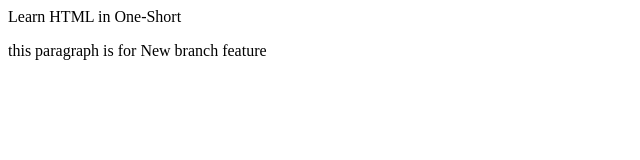
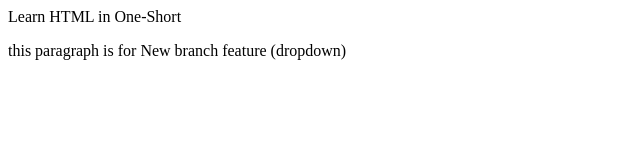
Before and after one commit to AminSuhail61/Sample_repo, a plain HTML site: page index.html in a window 1280 px wide. Shown: the full height of the page, 0-640 px from the left. Drawn offline with Linux system fonts and the light colour scheme.

```diff
--- a/index.html
+++ b/index.html
@@ -1,2 +1,2 @@
 <P>Learn HTML in One-Short</P>
-<p>this paragraph is for New branch feature</p>
+<p>this paragraph is for New branch feature (dropdown)</p>
```
